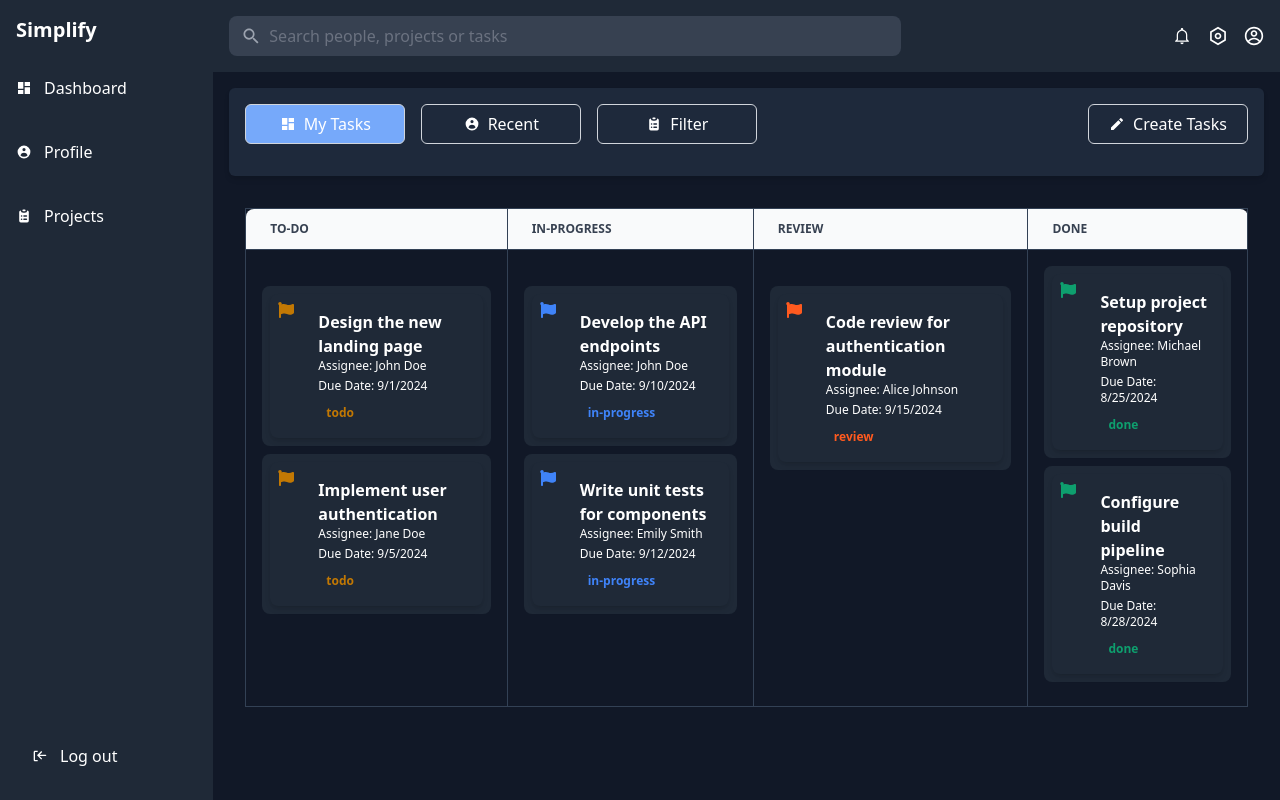
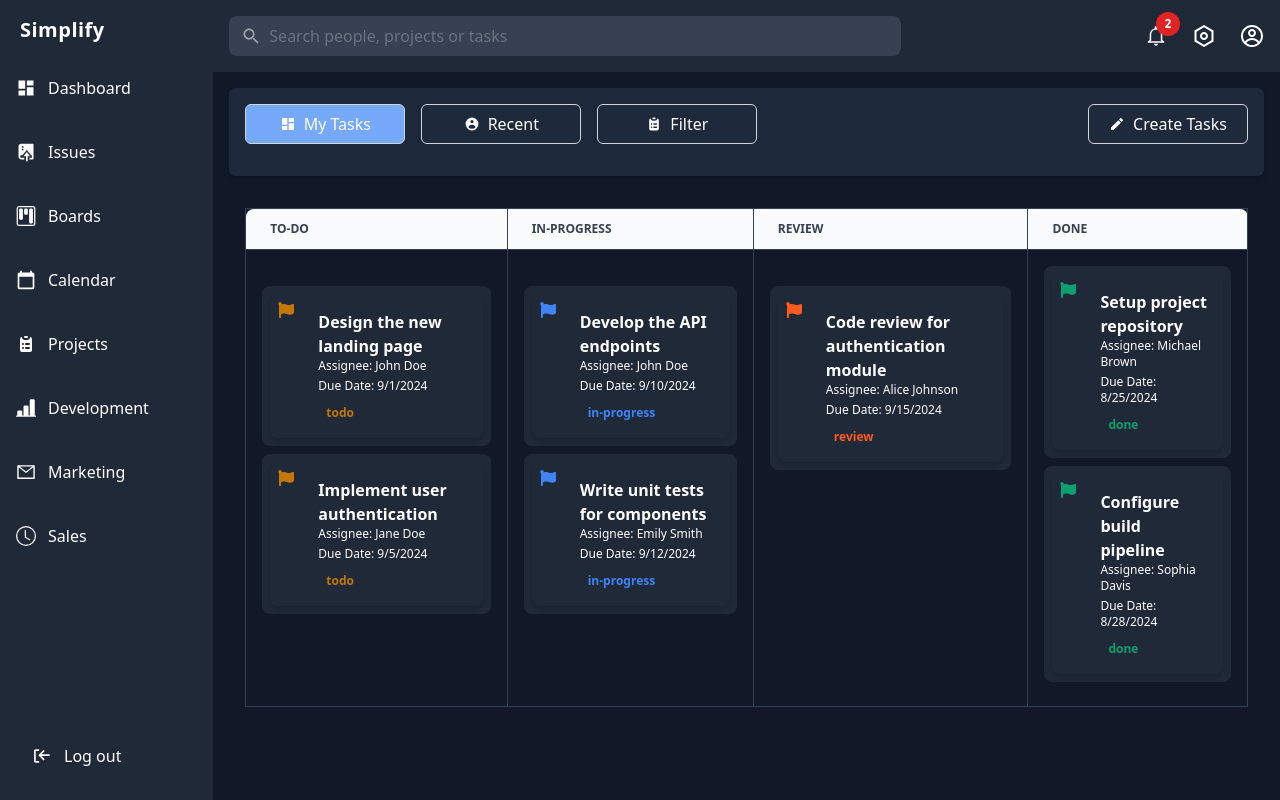
Before and after one commit to sheetalMehta7/Simplify-Frontend, a React (Vite) app: page /dashboard in a window 1280 px wide. Built offline with nearby package versions, Linux system fonts and the light colour scheme.

Commit message:
add notification dropdown and user profile dropdown

```diff
--- /dev/null
+++ b/src/components/NotificationDropdown.tsx
@@ -0,0 +1,44 @@
+import React from 'react'
+
+interface NotificationDropdownProps {
+  onClose: () => void
+}
+
+const NotificationDropdown: React.FC<NotificationDropdownProps> = ({
+  onClose,
+}) => {
+  // Example notifications list
+  const notifications = [
+    'New comment on your post',
+    'User mentioned you in a comment',
+    'New follower "naveensing575"',
+  ]
+
+  return (
+    <div className="absolute right-0 top-full mt-2 w-64 bg-slate-800 border border-white-300 rounded-lg shadow-lg z-50">
+      <div className="p-4 text-sm">
+        <h3 className=" font-bold mb-2 text-center text-yellow-200">
+          Notifications
+        </h3>
+        <ul className="space-y-2 ">
+          {notifications.map((notification, index) => (
+            <>
+              <li key={index} className="p-2 hover:bg-slate-700 rounded">
+                {notification}
+              </li>
+              <hr />
+            </>
+          ))}
+        </ul>
+        <button
+          className="mt-3 w-full p-1 bg-slate-500 rounded"
+          onClick={onClose}
+        >
+          Clear All
+        </button>
+      </div>
+    </div>
+  )
+}
+
+export default NotificationDropdown
--- a/src/components/UserProfile.tsx
+++ b/src/components/UserProfileDropdown.tsx
@@ -1,5 +1,4 @@
 import React from 'react'
-import { FaUser, FaProjectDiagram, FaBuilding, FaCog } from 'react-icons/fa'
 import { Transition } from '@headlessui/react'
 
 interface UserProfileDropdownProps {
@@ -32,26 +31,26 @@ const UserProfileDropdown: React.FC<UserProfileDropdownProps> = ({
       leaveTo="transform opacity-0 scale-95"
     >
       <div
-        className="absolute z-50 bg-gray-800 text-white rounded-lg shadow-lg p-4 w-32"
+        className="absolute z-50 bg-slate-800 border border-white-300 rounded-lg shadow-lg p-3 w-32"
         style={{
-          top: dropdownPosition.top + 30, // Adjust for slight spacing
+          top: dropdownPosition.top + 40, // Adjust for slight spacing
           left: dropdownPosition.left,
-          transform: 'translateX(-30px)', // Ensure it doesn't cover the icon
+          transform: 'translateX(-10px)', // Ensure it doesn't cover the icon
         }}
       >
         <div
-          className="flex items-center mb-4 cursor-pointer"
+          className="flex items-center mb-4 cursor-pointer p-2 hover:bg-slate-700 rounded"
           onClick={onClose}
         >
           <span className="text-sm font-semibold">John Doe</span>
         </div>
-        <div className="flex items-center mb-4 cursor-pointer">
+        <div className="flex items-center mb-4 cursor-pointer p-2 hover:bg-slate-700 rounded">
           <span className="text-sm">Projects</span>
         </div>
-        <div className="flex items-center mb-4 cursor-pointer">
+        <div className="flex items-center mb-4 cursor-pointer p-2 hover:bg-slate-700 rounded">
           <span className="text-sm">Company</span>
         </div>
-        <div className="flex items-center cursor-pointer">
+        <div className="flex items-center cursor-pointer p-2 hover:bg-slate-700 rounded">
           <span className="text-sm">Settings</span>
         </div>
       </div>
--- a/src/layout/SidebarNav.tsx
+++ b/src/layout/SidebarNav.tsx
@@ -1,13 +1,17 @@
-import { MdDashboard } from 'react-icons/md'
-import { HiUserCircle, HiClipboardList } from 'react-icons/hi'
+import React from 'react'
+import { MdDashboard, MdCalendarToday } from 'react-icons/md'
+import { HiClipboardList } from 'react-icons/hi'
+import { RiGitRepositoryCommitsFill } from 'react-icons/ri'
+import { BsKanban, BsFillBarChartLineFill, BsClock } from 'react-icons/bs'
+import { AiOutlineMail } from 'react-icons/ai'
 import { CgLogOut } from 'react-icons/cg'
 import { Link } from 'react-router-dom'
 
 export const SidebarNav: React.FC = () => {
   return (
-    <aside className="h-full bg-gray-800 text-white flex flex-col">
+    <aside className="h-full bg-gray-800 text-white flex flex-col ">
       <div className="p-4">
-        <h1 className="text-xl font-bold">Simplify</h1>
+        <h1 className="text-xl font-bold tracking-wide pl-1">Simplify</h1>
       </div>
       <nav className="flex-1">
         <ul className="space-y-2">
@@ -16,17 +20,35 @@ export const SidebarNav: React.FC = () => {
               to="/dashboard"
               className="flex items-center p-4 hover:bg-gray-700 rounded-lg"
             >
-              <MdDashboard className="mr-3" />
+              <MdDashboard className="mr-3 text-xl" />
               Dashboard
             </Link>
           </li>
           <li>
             <Link
-              to="/profile"
+              to="/issues"
               className="flex items-center p-4 hover:bg-gray-700 rounded-lg"
             >
-              <HiUserCircle className="mr-3" />
-              Profile
+              <RiGitRepositoryCommitsFill className="mr-3 text-xl" />
+              Issues
+            </Link>
+          </li>
+          <li>
+            <Link
+              to="/boards"
+              className="flex items-center p-4 hover:bg-gray-700 rounded-lg"
+            >
+              <BsKanban className="mr-3 text-xl" />
+              Boards
+            </Link>
+          </li>
+          <li>
+            <Link
+              to="/calendar"
+              className="flex items-center p-4 hover:bg-gray-700 rounded-lg"
+            >
+              <MdCalendarToday className="mr-3 text-xl" />
+              Calendar
             </Link>
           </li>
           <li>
@@ -34,8 +56,35 @@ export const SidebarNav: React.FC = () => {
               to="/projects"
               className="flex items-center p-4 hover:bg-gray-700 rounded-lg"
             >
-              <HiClipboardList className="mr-3" />
+              <HiClipboardList className="mr-3 text-xl" />
               Projects
+            </Link>
+          </li>
+          <li>
+            <Link
+              to="/development"
+              className="flex items-center p-4 hover:bg-gray-700 rounded-lg"
+            >
+              <BsFillBarChartLineFill className="mr-3 text-xl" />
+              Development
+            </Link>
+          </li>
+          <li>
+            <Link
+              to="/marketing"
+              className="flex items-center p-4 hover:bg-gray-700 rounded-lg"
+            >
+              <AiOutlineMail className="mr-3 text-xl" />
+              Marketing
+            </Link>
+          </li>
+          <li>
+            <Link
+              to="/sales"
+              className="flex items-center p-4 hover:bg-gray-700 rounded-lg"
+            >
+              <BsClock className="mr-3 text-xl" />
+              Sales
             </Link>
           </li>
         </ul>
@@ -45,7 +94,7 @@ export const SidebarNav: React.FC = () => {
           to="/"
           className="flex items-center p-4 hover:bg-gray-700 rounded-lg"
         >
-          <CgLogOut className="mr-3" />
+          <CgLogOut className="mr-3 text-xl" />
           Log out
         </Link>
       </div>
--- a/src/layout/TopNav.tsx
+++ b/src/layout/TopNav.tsx
@@ -2,22 +2,37 @@ import React, { useState, useRef, useEffect } from 'react'
 import { IoMdNotificationsOutline, IoMdSearch } from 'react-icons/io'
 import { RiSettingsLine } from 'react-icons/ri'
 import { CgProfile } from 'react-icons/cg'
-import UserProfileDropdown from '../components/UserProfile'
+import UserProfileDropdown from '../components/UserProfileDropdown'
+import NotificationDropdown from '../components/NotificationDropdown'
 
 export const TopNav: React.FC = () => {
   const [isProfileOpen, setIsProfileOpen] = useState(false)
+  const [isNotificationsOpen, setIsNotificationsOpen] = useState(false)
+  const [notifications, setNotifications] = useState(2) // Example notification count
   const profileIconRef = useRef<SVGSVGElement>(null) // Ref for the profile icon
+  const notificationsIconRef = useRef<SVGSVGElement>(null) // Ref for the notifications icon
 
   const toggleProfileDropdown = () => setIsProfileOpen(!isProfileOpen)
 
+  const toggleNotificationsDropdown = () =>
+    setIsNotificationsOpen(!isNotificationsOpen)
+
+  const handleNotificationClick = () => {
+    setNotifications(0) // Clear notifications on click
+    toggleNotificationsDropdown() // Toggle dropdown visibility
+  }
+
   useEffect(() => {
-    // Close dropdown if clicking outside of the dropdown and icon
+    // Close dropdowns if clicking outside of the dropdown and icons
     const handleClickOutside = (event: MouseEvent) => {
       if (
         profileIconRef.current &&
-        !profileIconRef.current.contains(event.target as Node)
+        !profileIconRef.current.contains(event.target as Node) &&
+        notificationsIconRef.current &&
+        !notificationsIconRef.current.contains(event.target as Node)
       ) {
         setIsProfileOpen(false)
+        setIsNotificationsOpen(false)
       }
     }
 
@@ -38,12 +53,27 @@ export const TopNav: React.FC = () => {
           style={{ width: '100%' }}
         />
       </div>
-      <div className="flex gap-4 relative">
-        <IoMdNotificationsOutline className="text-xl" />
-        <RiSettingsLine className="text-xl" />
+      <div className="flex gap-6 relative">
+        <div className="relative flex items-center" ref={notificationsIconRef}>
+          <IoMdNotificationsOutline
+            className="text-2xl cursor-pointer" // Increased icon size
+            onClick={handleNotificationClick}
+          />
+          {notifications > 0 && (
+            <div className="absolute -top-3 -right-3 w-6 h-6 flex items-center justify-center bg-red-600 text-white text-xs font-bold rounded-full">
+              {notifications}
+            </div>
+          )}
+          {isNotificationsOpen && (
+            <NotificationDropdown
+              onClose={() => setIsNotificationsOpen(false)}
+            />
+          )}
+        </div>
+        <RiSettingsLine className="text-2xl" /> {/* Increased icon size */}
         <CgProfile
-          className="text-xl cursor-pointer"
-          // ref={profileIconRef}
+          className="text-2xl cursor-pointer" // Increased icon size
+          ref={profileIconRef}
           onClick={toggleProfileDropdown}
         />
         {isProfileOpen && (
```
